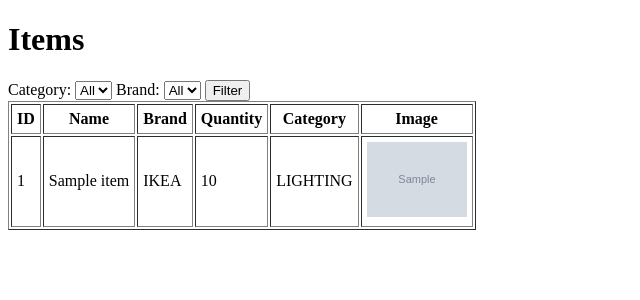
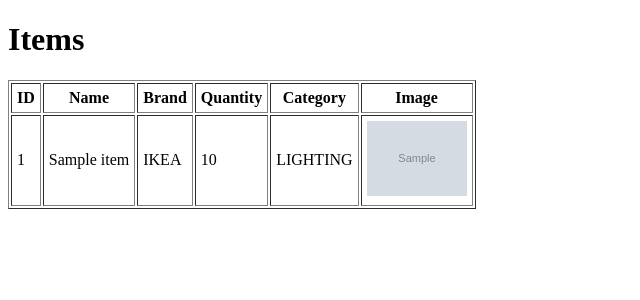
Before and after one commit to B3immarr/inventory-management, a Django app: page / in a window 1280 px wide. Shown: the top 300 px of the page, without its empty margins (0-640 px from the left). Run offline with Django 5.2, Linux system fonts and the light colour scheme; data comes from the database, SQL or seed files in the repository; tables that the repository leaves empty hold one stand-in row (values such as "Sample post"); grey boxes marked "Sample" are stand-in pictures.

Commit message:
simpler views

```diff
--- a/templates/item_list.html
+++ b/templates/item_list.html
@@ -5,26 +5,6 @@
 </head>
 <body>
     <h1>Items</h1>
-
-    <form method="get">
-        <label>Category:</label>
-        <select name="category">
-            <option value="">All</option>
-            {% for cat in categories %}
-                <option value="{{ cat }}" {% if request.GET.category == cat %}selected{% endif %}>{{ cat }}</option>
-            {% endfor %}
-        </select>
-
-        <label>Brand:</label>
-        <select name="brand">
-            <option value="">All</option>
-            {% for br in brands %}
-                <option value="{{ br }}" {% if request.GET.brand == br %}selected{% endif %}>{{ br }}</option>
-            {% endfor %}
-        </select>
-
-        <button type="submit">Filter</button>
-    </form>
 
     <table border="1" cellpadding="5">
         <tr>
@@ -44,12 +24,16 @@
             <td>{{ item.category }}</td>
             <td>
                 {% if item.image %}
-                    <img src="{{ item.image.url }}" width="100">
+                    <img src="{{ item.image.url }}" width="100" alt="{{ item.name }}">
                 {% else %}
                     No Image
                 {% endif %}
             </td>
         </tr>
+        {% empty %}
+        <tr>
+            <td colspan="6">No items found.</td>
+        </tr>
         {% endfor %}
     </table>
 </body>
```
